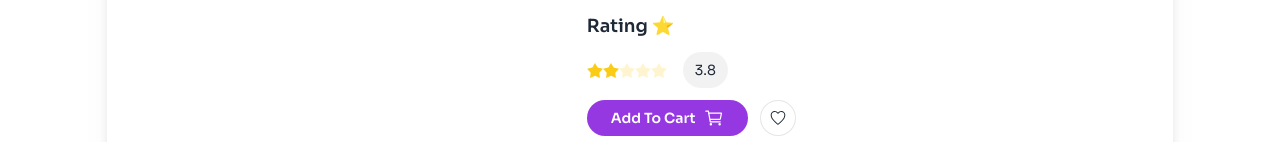
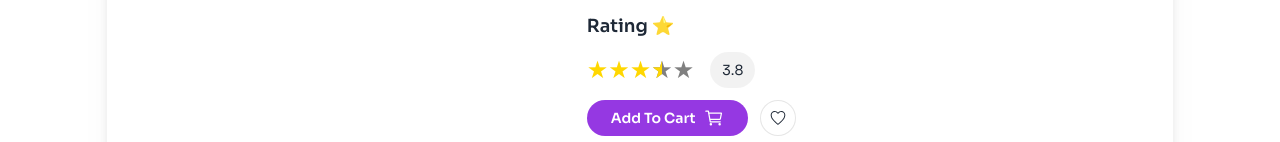
Before and after one commit to fatemaDiba/gadget-heaven-react, a React (Vite) app: page /details/P001 in a window 1280 px wide. Shown: the part 594-736 px from the top of the page. Built offline with nearby package versions, Linux system fonts and the light colour scheme.

Commit message:
Cart and Wishlist

```diff
--- a/package.json
+++ b/package.json
@@ -13,7 +13,9 @@
     "react": "^18.3.1",
     "react-dom": "^18.3.1",
     "react-icons": "^5.3.0",
+    "react-rating-stars-component": "^2.2.0",
     "react-router-dom": "^6.27.0",
+    "react-toastify": "^10.0.6",
     "recharts": "^2.13.3"
   },
   "devDependencies": {
--- /dev/null
+++ b/src/ContextApi/AddCartContext.jsx
@@ -0,0 +1,26 @@
+import { createContext, useState } from "react";
+import { toast } from "react-toastify";
+
+export const CartContext = createContext(null);
+const AddCartContext = ({ children }) => {
+  const [cartItem, setCartItem] = useState([]);
+  const handleAddToCartBtn = (gadgetData) => {
+    const duplicateItem = cartItem.find(
+      (item) => item.product_id === gadgetData.product_id
+    );
+    if (duplicateItem) {
+      toast.warn(`${gadgetData.product_title} has already added to cart`);
+      return;
+    }
+    setCartItem([...cartItem, gadgetData]);
+    toast.success(`${gadgetData.product_title} has successfully added to cart`);
+  };
+  const value = {
+    cartItem,
+    setCartItem,
+    handleAddToCartBtn,
+  };
+  return <CartContext.Provider value={value}>{children}</CartContext.Provider>;
+};
+
+export default AddCartContext;
--- /dev/null
+++ b/src/ContextApi/AddToWishlistContext.jsx
@@ -0,0 +1,33 @@
+import { createContext, useState } from "react";
+import { toast } from "react-toastify";
+
+export const wishlistContext = createContext(null);
+const AddToWishlistContext = ({ children }) => {
+  const [wishlistItem, setWishlistItem] = useState([]);
+  const handleWishlistBtn = (gadgetData) => {
+    const duplicateWishItem = wishlistItem.find(
+      (item) => item.product_id === gadgetData.product_id
+    );
+
+    if (duplicateWishItem) {
+      toast.warn(`${gadgetData.product_title} has already added to wishlist`);
+      return;
+    }
+    setWishlistItem([...wishlistItem, gadgetData]);
+    toast.success(
+      `${gadgetData.product_title} has successfully added to wishlist`
+    );
+  };
+  const value = {
+    wishlistItem,
+    setWishlistItem,
+    handleWishlistBtn,
+  };
+  return (
+    <wishlistContext.Provider value={value}>
+      {children}
+    </wishlistContext.Provider>
+  );
+};
+
+export default AddToWishlistContext;
--- a/src/Root.jsx
+++ b/src/Root.jsx
@@ -1,13 +1,22 @@
 import { Outlet } from "react-router-dom";
 import Header from "./Components/Header";
 import Footer from "./Components/Footer";
-
+import AddCartContext from "./ContextApi/AddCartContext";
+import { ToastContainer } from "react-toastify";
+import "react-toastify/dist/ReactToastify.css";
+import WishlistContext from "./ContextApi/AddToWishlistContext";
 const Root = () => {
   return (
     <div className="font-sora">
-      <Header></Header>
-      <Outlet></Outlet>
-      <Footer></Footer>
+      <WishlistContext>
+        <AddCartContext>
+          <Header></Header>
+          <Outlet></Outlet>
+          <Footer></Footer>
+        </AddCartContext>
+      </WishlistContext>
+
+      <ToastContainer />
     </div>
   );
 };
--- /dev/null
+++ b/src/errorPage/Error.jsx
@@ -0,0 +1,44 @@
+import { Link } from "react-router-dom";
+
+const Error = () => {
+  return (
+    <>
+      <section className="relative h-screen z-10 bg-purple-500 py-[120px]">
+        <div className="container mx-auto">
+          <div className="-mx-4 flex">
+            <div className="w-full px-4">
+              <div className="mx-auto max-w-[400px] text-center">
+                <h2 className="mb-2 text-[50px] font-bold leading-none text-white sm:text-[80px] md:text-[100px]">
+                  404
+                </h2>
+                <h4 className="mb-3 text-[22px] font-semibold leading-tight text-white">
+                  Oops! That page can’t be found
+                </h4>
+                <p className="mb-8 text-lg text-white">
+                  The page you are looking for it maybe deleted
+                </p>
+                <Link
+                  to="/"
+                  className="inline-block rounded-lg border border-white px-8 py-3 text-center text-base font-semibold text-white transition hover:bg-white hover:text-primary"
+                >
+                  Go To Home
+                </Link>
+              </div>
+            </div>
+          </div>
+        </div>
+
+        <div className="absolute left-0 top-0 -z-10 flex h-full w-full items-center justify-between space-x-5 md:space-x-8 lg:space-x-14">
+          <div className="h-full w-1/3 bg-gradient-to-t from-[#FFFFFF14] to-[#C4C4C400]"></div>
+          <div className="flex h-full w-1/3">
+            <div className="h-full w-1/2 bg-gradient-to-b from-[#FFFFFF14] to-[#C4C4C400]"></div>
+            <div className="h-full w-1/2 bg-gradient-to-t from-[#FFFFFF14] to-[#C4C4C400]"></div>
+          </div>
+          <div className="h-full w-1/3 bg-gradient-to-b from-[#FFFFFF14] to-[#C4C4C400]"></div>
+        </div>
+      </section>
+    </>
+  );
+};
+
+export default Error;
--- a/src/main.jsx
+++ b/src/main.jsx
@@ -7,11 +7,13 @@ import Home from "./pages/home/Home";
 import Statistics from "./pages/statistics/Statistics";
 import Dashboard from "./pages/dashboard/Dashboard";
 import ItemDetails from "./pages/details/ItemDetails";
+import Error from "./errorPage/Error";
 
 const router = createBrowserRouter([
   {
     path: "/",
     element: <Root></Root>,
+    errorElement: <Error></Error>,
     children: [
       {
         path: "/",
--- /dev/null
+++ b/src/pages/dashboard/components/CartItemCard.jsx
@@ -0,0 +1,27 @@
+import { RxCross2 } from "react-icons/rx";
+const CartItemCard = () => {
+  return (
+    <div>
+      <div className="flex items-center justify-between border border-[#131313]/10 rounded-2xl p-6 container mx-auto mb-4">
+        <div className="flex gap-4">
+          <img
+            src="https://img.daisyui.com/images/stock/photo-1606107557195-0e29a4b5b4aa.webp"
+            alt=""
+            className="w-60 h-30 rounded-2xl"
+          />
+          <div className="space-y-3 self-start">
+            <h2 className="text-lg font-bold">Samsung Galaxy S23 Ultra</h2>
+            <p className="text-[#09080F99] text-sm">
+              Ultra-slim, high-performance laptop with 13.4-inch Infinity Edge
+              display.
+            </p>
+            <p className="text-sm font-semibold">Price: $ 999.99</p>
+          </div>
+        </div>
+        <RxCross2 className="text-red-600 text-4xl border border-red-600 rounded-full p-2" />
+      </div>
+    </div>
+  );
+};
+
+export default CartItemCard;
--- a/src/pages/details/ItemDetails.jsx
+++ b/src/pages/details/ItemDetails.jsx
@@ -1,10 +1,16 @@
 import { IoCartOutline } from "react-icons/io5";
 import { IoIosHeartEmpty } from "react-icons/io";
-import { useEffect, useState } from "react";
+import { useContext, useEffect, useState } from "react";
 import { useParams } from "react-router-dom";
+import ReactStars from "react-rating-stars-component";
+import { CartContext } from "../../ContextApi/AddCartContext";
+import { wishlistContext } from "../../ContextApi/AddToWishlistContext";
+
 const ItemDetails = () => {
   const [gadgetsData, setGadgetsData] = useState([]);
   const { id } = useParams();
+  const { handleAddToCartBtn } = useContext(CartContext);
+  const { handleWishlistBtn } = useContext(wishlistContext);
   useEffect(() => {
     fetch("/gadget.json")
       .then((res) => res.json())
@@ -18,7 +24,6 @@ const ItemDetails = () => {
     product_image,
     product_title,
     price,
-    category,
     specification,
     rating,
   } = gadgetsData;
@@ -54,43 +59,33 @@ const ItemDetails = () => {
             </ul>
             <p className="font-semibold text-lg">Rating ⭐ </p>
             <div className="flex items-center gap-4 mb-2">
-              <div className="rating rating-sm">
-                <input
-                  type="radio"
-                  name="rating-7"
-                  className="mask mask-star-2 bg-yellow-400"
-                />
-                <input
-                  type="radio"
-                  name="rating-7"
-                  className="mask mask-star-2 bg-yellow-400"
-                  defaultChecked
-                />
-                <input
-                  type="radio"
-                  name="rating-7"
-                  className="mask mask-star-2 bg-yellow-400"
-                />
-                <input
-                  type="radio"
-                  name="rating-7"
-                  className="mask mask-star-2 bg-yellow-400"
-                />
-                <input
-                  type="radio"
-                  name="rating-7"
-                  className="mask mask-star-2 bg-yellow-400"
-                />
+              <div>
+                {gadgetsData?.rating !== undefined && (
+                  <ReactStars
+                    count={5}
+                    value={gadgetsData.rating}
+                    edit={false}
+                    size={24}
+                    isHalf={true}
+                    activeColor="#ffd700"
+                  ></ReactStars>
+                )}
               </div>
               <div className="bg-[#09080F0D] px-3 py-2 rounded-full text-sm">
                 {rating}
               </div>
             </div>
             <div className="flex gap-3 items-center ">
-              <button className="text-sm font-semibold text-white flex gap-2 items-center py-2 px-6 rounded-full bg-[#9538E2]">
+              <button
+                onClick={() => handleAddToCartBtn(gadgetsData)}
+                className="text-sm font-semibold text-white flex gap-2 items-center py-2 px-6 rounded-full bg-[#9538E2]"
+              >
                 Add To Cart <IoCartOutline className="text-xl" />
               </button>
-              <button className="border border-[#0B0B0B1A] bg-white text-lg p-2 rounded-full">
+              <button
+                onClick={() => handleWishlistBtn(gadgetsData)}
+                className="border border-[#0B0B0B1A] bg-white text-lg p-2 rounded-full"
+              >
                 <IoIosHeartEmpty />
               </button>
             </div>
```
Also changed, not shown: src/pages/dashboard/CartItem.jsx (+13 -19 lines), 1 other file (tests, documents, lock files or other folders).
